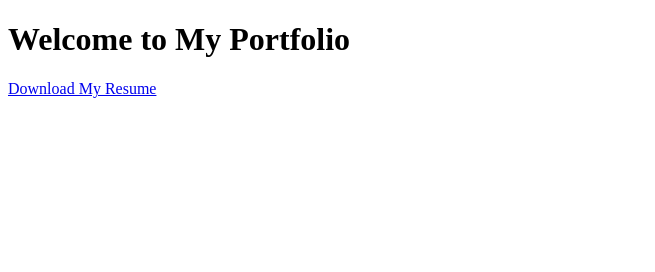
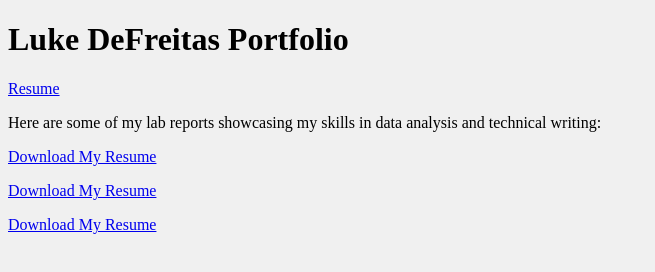
Before and after one commit to Luke-DeFreitas/bug-free-spork, a plain HTML site: page index.html in a window 1280 px wide. Shown: the whole page, without its empty margins (0-655 px from the left). Drawn offline with Linux system fonts and the light colour scheme.

Commit message:
Update index.html

```diff
--- a/index.html
+++ b/index.html
@@ -4,9 +4,19 @@
     <meta charset="UTF-8">
     <meta name="viewport" content="width=device-width, initial-scale=1.0">
     <title>My Portfolio</title>
+    <style>
+  body {
+    background-color: #f0f0f0; /* Light gray background */
+  }
+</style>
+
 </head>
 <body>
-    <h1>Welcome to My Portfolio</h1>
-    <p><a href="Resume.pdf" target="_blank">Download My Resume</a></p>
+    <h1>Luke DeFreitas Portfolio</h1>
+    <p><a href="Resume.pdf" target="_blank">Resume</a></p>
+    <p>Here are some of my lab reports showcasing my skills in data analysis and technical writing:</p>
+    <p><a href="Cosmic_Rays.pdf" target="_blank">Download My Resume</a></p>
+    <p><a href="Millikan_Lab.pdf" target="_blank">Download My Resume</a></p>
+    <p><a href="Zeeman_Effect.pdf" target="_blank">Download My Resume</a></p>
 </body>
 </html>
```
